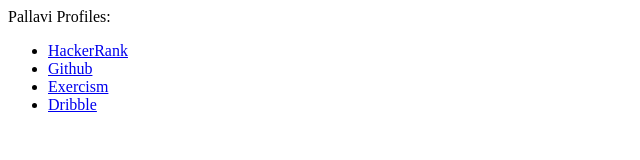
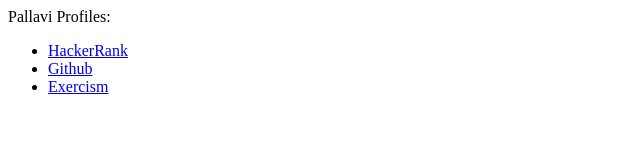
Before and after one commit to pallavidpujari/pallavidpujari.github.com, a plain HTML site: page index.html in a window 1280 px wide. Shown: the full height of the page, 0-640 px from the left. Drawn offline with Linux system fonts and the light colour scheme.

Commit message:
Update index.html

```diff
--- a/index.html
+++ b/index.html
@@ -6,5 +6,4 @@ Profiles:
 <li> <a href="https://www.hackerrank.com/pallavidpujari"> HackerRank </a></li>
 <li> <a href="https://github.com/pallavidpujari"> Github </a> </li>
 <li> <a href="#"> Exercism </a> </li>
-<li> <a href="#"> Dribble </a> </li>
 </ul>
```
